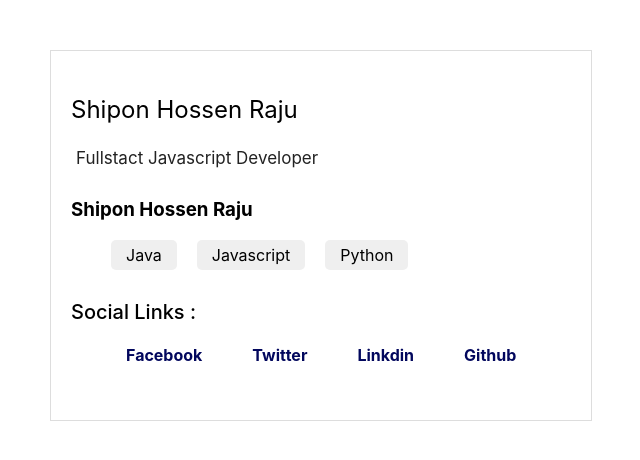
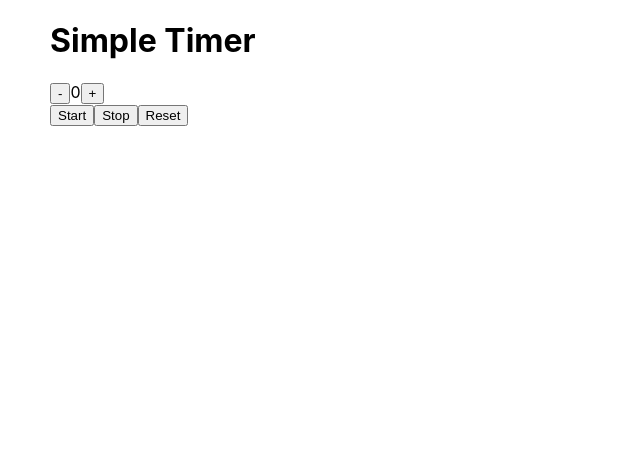
Before and after one commit to ProgrammerShipon/Learning-React, a React (Create React App) app: page / in a window 1280 px wide. Shown: the top 460 px of the page, without its empty margins (340-980 px from the left). Built offline with nearby package versions, Linux system fonts and the light colour scheme.

Commit message:
simple timer fanction complite

```diff
--- /dev/null
+++ b/src/components/Simple-Timer-App/app.jsx
@@ -0,0 +1,74 @@
+import React, { Component } from "react";
+
+class App extends Component {
+  state = {
+    count: 0,
+  };
+
+  intervalId = null;
+
+  incrementCount = () => {
+    this.setState({ count: this.state.count + 1 });
+  };
+
+  decrementCount = () => {
+    if (this.state.count) {
+      this.setState({ count: this.state.count - 1 });
+    }
+  };
+
+  startTimer = () => {
+    if (this.state.count > 0 && !this.intervalId) {
+      this.intervalId = setInterval(() => {
+        this.setState({ count: this.state.count - 1 }, () => {
+          if (this.state.count === 0) {
+            alert("Timer Finished");
+            clearInterval(this.intervalId);
+            this.intervalId = null;
+          }
+        });
+      }, 1000);
+    }
+  };
+
+  stopTimer = () => {
+    if (this.intervalId) {
+      clearInterval(this.intervalId);
+      this.intervalId = null;
+    }
+  };
+
+  resetTimer = () => {
+    this.setState({ count: 0 });
+    clearInterval(this.intervalId);
+    this.intervalId = null;
+  };
+
+  render() {
+    return (
+      <div className="Aps">
+        <h1 className="Heading"> Simple Timer </h1>
+        <div className="Container">
+          <button className="Btn" onClick={this.decrementCount}>
+            -
+          </button>
+          <span className="Text">{this.state.count}</span>
+          <button className="Btn" onClick={this.incrementCount}>
+            +
+          </button>
+        </div>
+        <div className="Container">
+          <button className="Btn" onClick={this.startTimer}>
+            Start
+          </button>
+          <button className="Btn" onClick={this.stopTimer}>
+            Stop
+          </button>
+          <button className="Btn" onClick={this.resetTimer}>Reset</button>
+        </div>
+      </div>
+    );
+  }
+}
+
+export default App;
--- a/src/components/app.jsx
+++ b/src/components/app.jsx
@@ -1,25 +1,11 @@
 import React, { Component } from "react";
-
-import Profile from "./profile";
-// import Skills from "./profile/Skills";
-
-import MyProps from "./props";
+import Apps from "./Simple-Timer-App/app";
 
 class App extends Component {
   render() {
     return (
       <div className="App">
-        <Profile />
-        {/* <div style={{ marginTop: "30", marginBottom: "30px" }}>
-          <h3 style={{ marginBottom: "20px" }}>List of Programmers</h3>
-        </div> */}
-        {/* <h1> Mr. Rana </h1>
-        <Skills />
-        <h1> Mr. Sifat </h1>
-        <Skills /> */}
-        {/* <MyProps name="Shipon Hossen Raju" />
-        <MyProps name="Arman Ali" />
-        <MyProps name=" Saiful Islam" /> */}
+        <Apps/>
       </div>
     );
   }
--- a/src/components/profile/Bio.jsx
+++ /dev/null
@@ -1,10 +0,0 @@
-import React from "react";
-
-const Bio = () => (
-  <div className="Bio">
-    <h3> Shipon Hossen Raju </h3>
-    <p> Fullstact Javascript Developer </p>
-  </div>
-);
-
-export default Bio;
--- a/src/components/profile/Skills.jsx
+++ /dev/null
@@ -1,14 +0,0 @@
-import React from "react";
-
-const Skills = () => (
-  <div className="Skills">
-    <h3> Shipon Hossen Raju </h3>
-    <ul>
-      <li> Java </li>
-      <li> Javascript </li>
-      <li> Python </li>
-    </ul>
-  </div>
-);
-
-export default Skills;
--- a/src/components/profile/Socials.jsx
+++ /dev/null
@@ -1,23 +0,0 @@
-import React from "react";
-
-const Socials = () => (
-  <div className="Links">
-    <h3> Social Links : </h3>
-    <ul>
-      <li>
-        <a href="#"> Facebook </a>
-      </li>
-      <li>
-        <a href="#"> Twitter </a>
-      </li>
-      <li>
-        <a href="#"> Linkdin </a>
-      </li>
-      <li>
-        <a href="#"> Github </a>
-      </li>
-    </ul>
-  </div>
-);
-
-export default Socials;
--- a/src/components/profile/index.jsx
+++ /dev/null
@@ -1,22 +0,0 @@
-import React, { Component } from "react";
-
-import "./profile.style.css";
-
-import Bio from "./Bio";
-import Skills from "./Skills";
-import Socials from "./Socials";
-
-class Profile extends Component {
-  render() {
-    // console.log("Profile - :  ", this.props);
-    return (
-      <div className="Container">
-        <Bio />
-        <Skills />
-        <Socials />
-      </div>
-    );
-  }
-}
-
-export default Profile;
--- a/src/components/profile/profile.style.css
+++ /dev/null
@@ -1,75 +0,0 @@
-
-.Container {
-    width: 100%;
-    min-height: 100px;
-    padding: 20px;
-    margin-top: 50px;
-    border: 1px solid #ddd;
-}
-
-.Bio {
-    margin-bottom: 30px;
-}
-
-.Bio h3 {
-    font-size: 24px;
-    font-weight: 400;
-}
-
-.Bio p {
-    font-size: 17px;
-    color: #222;
-    margin: 5px;
-}
-
-.Skills {
-    margin-bottom: 30px;
-}
-
-.Skills p {
-    font-size: 20px;
-    font-weight: 500;
-    margin-bottom: 10px;
-}
-
-.Skills ul {
-    list-style-type: none;
-}
-
-.Skills ul li {
-    display: inline-block;
-    padding: 5px 15px;
-    margin-right: 20px;
-    background-color: #efefef;
-    border-radius: 5px;
-}
-
-.Links {
-    margin-bottom: 30px;
-}
-
-.Links h3 {
-    font-size: 20px;
-    font-weight: 500;
-    margin-bottom: 10px;
-}
-
-.Links ul {
-    list-style-type: none;
-}
-
-.Links ul li  {
-    display: inline-block;
-    padding: 5px 15px;
-    margin-right: 20px;
-}
-
-.Links ul li a {
-    color: #02075d;
-    font-weight: bold;
-    text-decoration: none;
-}
-
-.Links ul li a:hover {
-    color: #ffa500;
-}
--- a/src/components/props/index.jsx
+++ /dev/null
@@ -1,9 +0,0 @@
-
-import React from "react";
-
-const MyProps = props => {
-   console.log ('Mypro - : ', props)
-   return <h1> I am {props.name} </h1>
-}
-
-export default MyProps;
```
